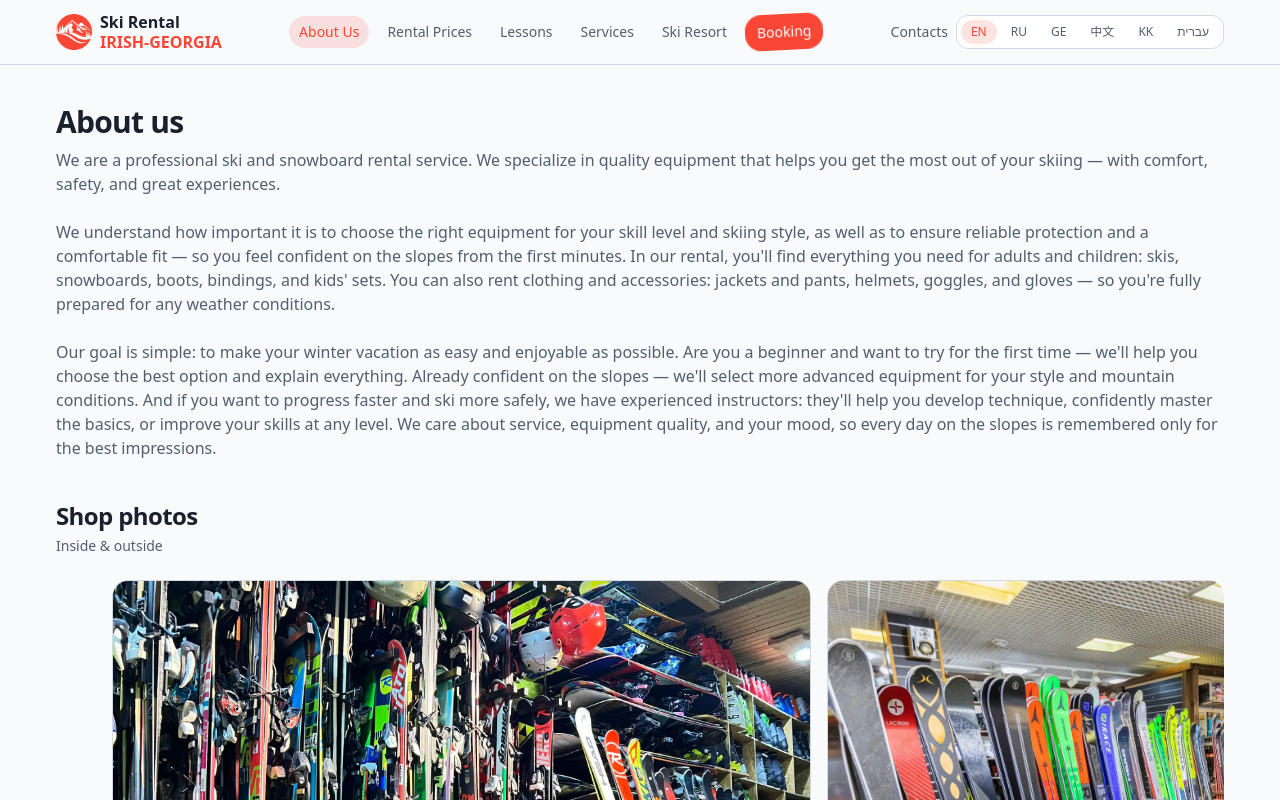
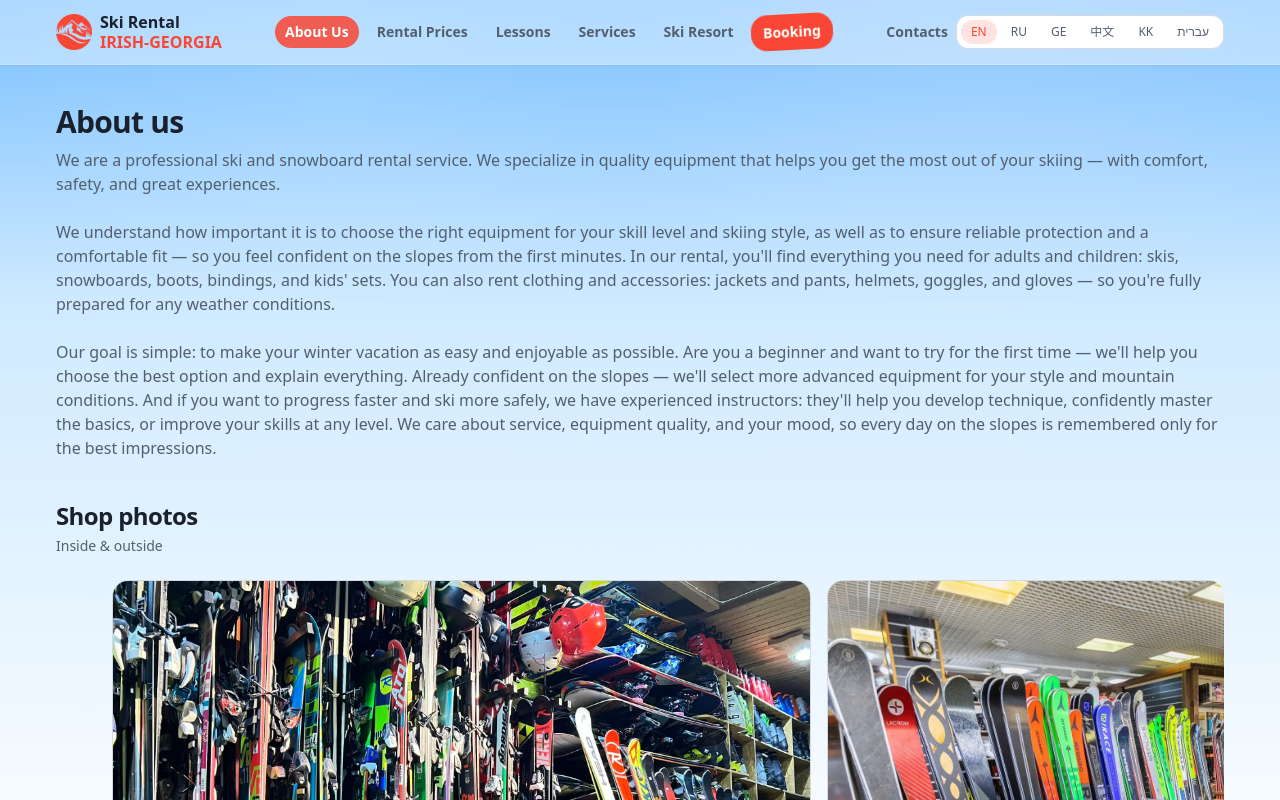
Before and after one commit to Zhibul-Alexander/ski-resort, a Next.js app: page /en in a window 1280 px wide. Built offline with nearby package versions, Linux system fonts and the light colour scheme.

Commit message:
update background

```diff
--- a/app/globals.css
+++ b/app/globals.css
@@ -29,7 +29,8 @@ html, body {
 }
 
 body {
-  @apply bg-background text-foreground antialiased;
+  @apply text-foreground antialiased;
+  background: transparent;
 }
 
 a {
@@ -124,6 +125,105 @@ a {
   .animate-rotate-slow {
     animation: rotate-slow 2s ease-in-out infinite;
   }
+
+  /* Sunny Ski Backdrop animations */
+  @keyframes sunny-ski-glide {
+    0%   { transform: translate3d(-6%, -2%, 0) scale(1.02); opacity: 0.55; }
+    50%  { transform: translate3d( 6%,  2%, 0) scale(1.06); opacity: 0.65; }
+    100% { transform: translate3d(-6%, -2%, 0) scale(1.02); opacity: 0.55; }
+  }
+
+  @keyframes sunny-ski-haze-move {
+    0%   { transform: translate3d(-3%, 0, 0); opacity: 0.22; }
+    50%  { transform: translate3d( 3%, 0, 0); opacity: 0.28; }
+    100% { transform: translate3d(-3%, 0, 0); opacity: 0.22; }
+  }
+}
+
+/* Sunny Ski Backdrop styles */
+.sunny-ski-backdrop {
+  position: fixed;
+  inset: 0;
+  pointer-events: none;
+  overflow: hidden;
+  z-index: 0;
+  width: 100%;
+  height: 100%;
+}
+
+.sunny-ski-bg {
+  position: absolute;
+  inset: 0;
+  /* Небо + лёгкий холодный градиент */
+  background: linear-gradient(180deg, #78bfff 0%, #cfeaff 38%, #f6fbff 100%);
+}
+
+.sunny-ski-sun-glare {
+  position: absolute;
+  inset: -20%;
+  background:
+    radial-gradient(700px 500px at 70% 18%, rgba(255, 220, 140, 0.55), transparent 60%),
+    radial-gradient(520px 420px at 35% 22%, rgba(255, 255, 255, 0.35), transparent 62%);
+  filter: blur(22px);
+  mix-blend-mode: soft-light;
+  animation: sunny-ski-glide 26s ease-in-out infinite;
+}
+
+.sunny-ski-haze {
+  position: absolute;
+  left: -10%;
+  right: -10%;
+  bottom: -20%;
+  height: 55%;
+  background:
+    radial-gradient(900px 220px at 50% 30%, rgba(255,255,255,0.55), transparent 65%),
+    linear-gradient(180deg, transparent 0%, rgba(255,255,255,0.25) 65%, rgba(255,255,255,0.35) 100%);
+  filter: blur(20px);
+  animation: sunny-ski-haze-move 22s ease-in-out infinite;
+}
+
+@media (prefers-reduced-motion: reduce) {
+  .sunny-ski-sun-glare,
+  .sunny-ski-haze {
+    animation: none;
+  }
+}
+
+/* Sunny Ski Header styles */
+.sunny-ski-header {
+  /* Прозрачный фон с легким светлым слоем для читаемости */
+  background: rgba(255, 255, 255, 0.4);
+  backdrop-filter: blur(20px);
+  -webkit-backdrop-filter: blur(20px);
+  box-shadow: 0 1px 3px rgba(0, 0, 0, 0.05);
+}
+
+/* Стили для навигационных ссылок в header */
+.header-nav-link {
+  transition: background-color 0.2s, color 0.2s;
+}
+
+.header-nav-link:hover {
+  background-color: rgba(250, 70, 52, 0.85) !important;
+  color: #ffffff !important;
+}
+
+.header-nav-link.header-nav-active {
+  background-color: rgba(250, 70, 52, 0.85) !important;
+  color: #ffffff !important;
+}
+
+.header-nav-link.header-nav-active.text-muted-foreground {
+  color: #ffffff !important;
+}
+
+/* Стили для кнопок в мобильном меню */
+.header-nav-link.header-nav-active button {
+  color: #ffffff !important;
+}
+
+.header-nav-link:hover button {
+  color: #ffffff !important;
 }
 
 /* Скрытие кнопки "static route" от Next.js DevOverlay */
@@ -144,6 +244,23 @@ select option {
   color: hsl(var(--foreground));
   padding: 0.5rem;
   border-radius: calc(var(--radius) - 2px);
+}
+
+/* Более яркий фон при наведении */
+select option:hover {
+  background-color: #ff0d00 !important;
+  color: white !important;
+  border-radius: calc(var(--radius) - 2px);
+  padding: 0.5rem;
+}
+
+/* Более яркий фон для выбранного элемента */
+select option:checked,
+select option:selected {
+  background-color: #ff0d00 !important;
+  color: white !important;
+  border-radius: calc(var(--radius) - 2px);
+  padding: 0.5rem;
 }
 
 select optgroup {
--- a/app/layout.tsx
+++ b/app/layout.tsx
@@ -1,5 +1,6 @@
 import "./globals.css";
 import type { Metadata } from "next";
+import { SunnySkiBackdrop } from "@/components/site/sunny-ski-backdrop";
 
 export const metadata: Metadata = {
   title: "Ski Rental IRISH-GEORGIA — Gudauri",
@@ -21,8 +22,11 @@ export default function RootLayout({
 }) {
   return (
     <html lang="en">
-      <body>
-        {children}
+      <body className="relative">
+        <SunnySkiBackdrop />
+        <div className="relative z-10">
+          {children}
+        </div>
       </body>
     </html>
   );
--- a/components/site/header.tsx
+++ b/components/site/header.tsx
@@ -49,7 +49,7 @@ export function Header({
   ];
 
   return (
-    <header className="fixed top-0 left-0 right-0 z-50 border-b border-border bg-background/95 backdrop-blur">
+    <header className="fixed top-0 left-0 right-0 z-50 border-b border-white/20 sunny-ski-header">
       <div className="container flex h-16 items-center justify-between">
         <div className="flex items-center gap-3 min-w-0">
           <Link href={`/${lang}`} className="no-underline min-w-0 hover:underline hover:decoration-brand hover:!text-inherit">
@@ -86,10 +86,8 @@ export function Header({
                 key={l.href}
                 href={l.href}
                 className={cn(
-                  "px-2.5 py-1.5 rounded-lg transition-colors whitespace-nowrap text-xs lg:text-sm",
-                  isActive
-                    ? "bg-brand/15 text-brand font-medium"
-                    : "text-muted-foreground hover:text-brand hover:bg-brand-hover/10"
+                  "header-nav-link px-2.5 py-1.5 rounded-lg transition-colors whitespace-nowrap text-xs lg:text-sm font-semibold",
+                  isActive ? "header-nav-active" : "text-muted-foreground"
                 )}
               >
                 {l.label}
@@ -97,19 +95,19 @@ export function Header({
             );
           })}
           <Link href={`/${lang}/rental#booking-form`} className="no-underline">
-            <Button size="sm" className="whitespace-nowrap text-xs lg:text-sm animate-rotate-slow">{navLabels?.requestBooking || "Booking"}</Button>
+            <Button size="sm" className="whitespace-nowrap text-xs lg:text-sm animate-rotate-slow font-semibold">{navLabels?.requestBooking || "Booking"}</Button>
           </Link>
         </nav>
 
         <div className="flex items-center gap-2">
-          <Link href={`/${lang}#contacts`} className="hidden xl:flex items-center text-sm text-muted-foreground hover:text-brand transition-colors whitespace-nowrap">
+          <Link href={`/${lang}#contacts`} className="hidden xl:flex items-center text-sm text-muted-foreground hover:text-brand transition-colors whitespace-nowrap font-semibold">
             {navLabels?.contacts || "Contacts"}
           </Link>
           <LanguageSwitcher currentLang={lang} />
 
           {/* Tablet/Mobile primary action */}
           <Link href={`/${lang}/rental#booking-form`} className="lg:hidden no-underline">
-            <Button size="sm" className="whitespace-nowrap text-xs animate-rotate-slow">{navLabels?.requestBooking || "Booking"}</Button>
+            <Button size="sm" className="whitespace-nowrap text-xs animate-rotate-slow font-semibold">{navLabels?.requestBooking || "Booking"}</Button>
           </Link>
 
           {/* Mobile menu */}
@@ -145,7 +143,7 @@ export function Header({
                     return (
                       <SheetClose key={l.href} asChild>
                         <Link href={l.href} className="no-underline block">
-                          <Button variant="secondary" className={cn("w-full justify-start h-auto py-3 px-4", isActive && "bg-brand/15 text-brand")}>
+                          <Button variant="secondary" className={cn("w-full justify-start h-auto py-3 px-4 header-nav-link", isActive && "header-nav-active", !isActive && "hover:bg-[rgba(250,70,52,0.85)]")}>
                             {l.label}
                           </Button>
                         </Link>
--- /dev/null
+++ b/components/site/sunny-ski-backdrop.tsx
@@ -0,0 +1,14 @@
+"use client";
+
+import React from "react";
+import { cn } from "@/lib/utils";
+
+export function SunnySkiBackdrop({ className }: { className?: string }) {
+  return (
+    <div className={cn("sunny-ski-backdrop", className)} aria-hidden="true">
+      <div className="sunny-ski-bg" />
+      <div className="sunny-ski-sun-glare" />
+      <div className="sunny-ski-haze" />
+    </div>
+  );
+}
```
